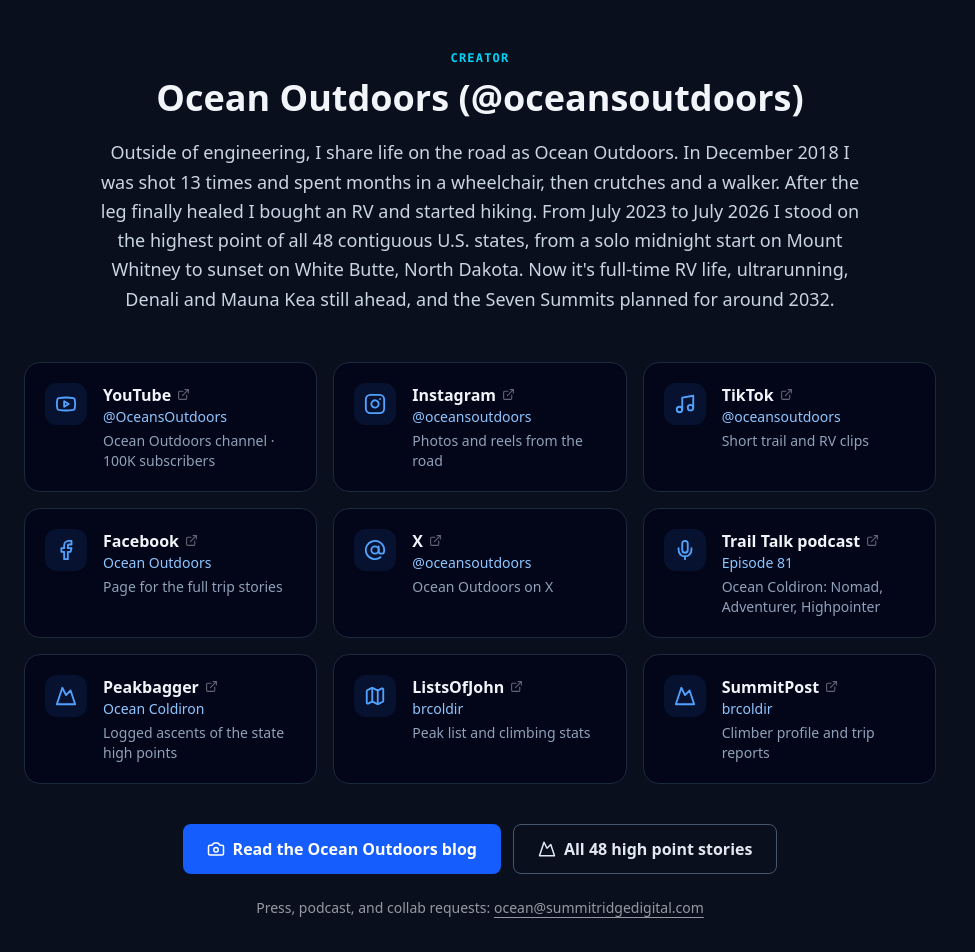
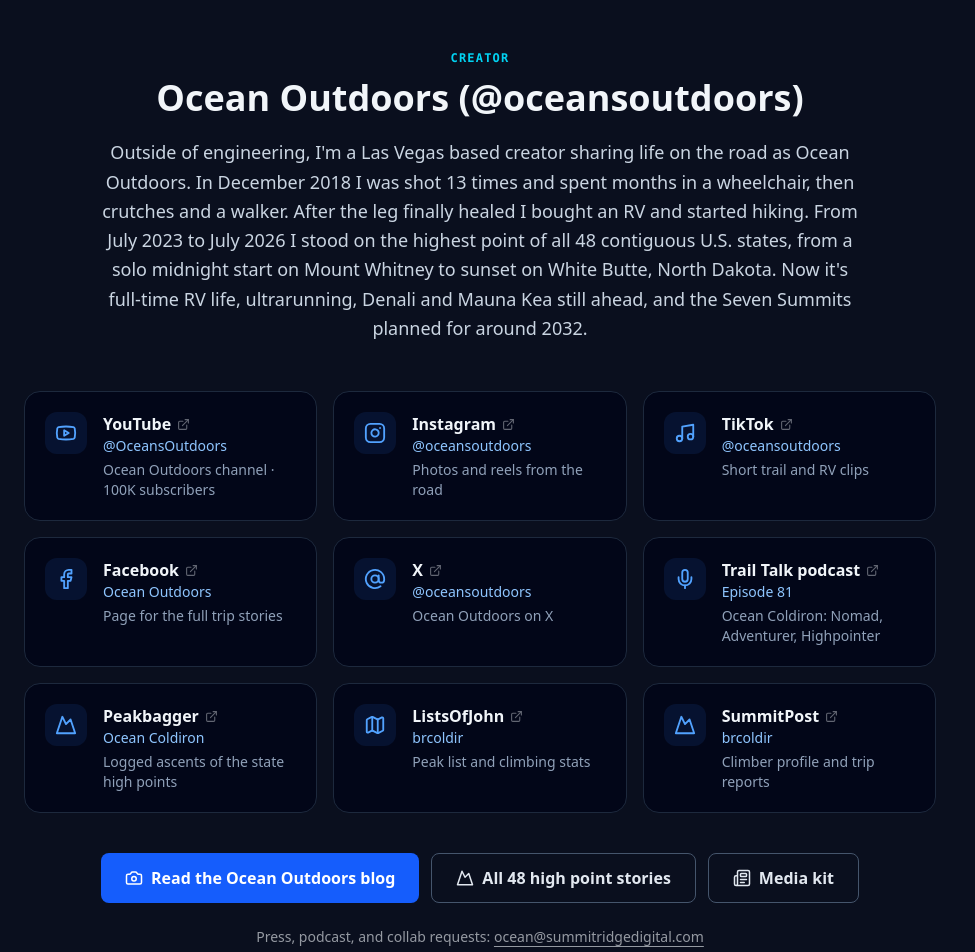
Before and after one commit to brcoldir/ocean-portfolio, a React (Vite) app in the folder frontend/: page / in a window 1280 px wide. Shown: the part 8600-9552 px from the top of the page, without its empty margins (0-975 px from the left). Built offline with nearby package versions, Linux system fonts and the light colour scheme.

Commit message:
Creator section: Las Vegas based, media kit button live; Person homeLocation Las Vegas, NV; chatbot home base

```diff
--- a/frontend/scripts/schema.mjs
+++ b/frontend/scripts/schema.mjs
@@ -49,6 +49,11 @@ export function graphFor(route, dateModified) {
       height: 640,
       caption: 'Ocean Coldiron',
     },
+    homeLocation: {
+      '@type': 'Place',
+      name: 'Las Vegas, Nevada',
+      address: { '@type': 'PostalAddress', addressLocality: 'Las Vegas', addressRegion: 'NV', addressCountry: 'US' },
+    },
     jobTitle: 'Senior Sustaining and Forward Deployed Engineer',
     description:
       'Ocean Coldiron is an AI engineer at Abacus Insights, a state highpointer who has completed all 48 contiguous U.S. state high points, a full-time RV traveler, and the creator of the Ocean Outdoors YouTube channel.',
--- a/frontend/src/App.tsx
+++ b/frontend/src/App.tsx
@@ -6,7 +6,7 @@ import PageLayout from './components/PageLayout'
 import headshot from './images/Headshot.jpg'
 const RESUME_URL = '/resume.pdf'
 // Flip to true once https://oceancoldiron.com/oceansoutdoors/media-kit/ returns 200.
-const MEDIA_KIT_LIVE = false
+const MEDIA_KIT_LIVE = true
 const EMAIL = 'brcoldir@gmail.com'
 const PHONE_TEL = 'tel:+15748065895'
 const PHONE_DISPLAY = '(574) 806-5895'
@@ -740,7 +740,7 @@ const App = () => {
             <div className={`text-xs font-bold uppercase tracking-widest mb-3 ${mode === 'dev' ? 'text-cyan-400 font-mono' : 'text-orange-600'}`}>Creator</div>
             <h2 className={`text-3xl md:text-4xl font-bold mb-5 ${mode === 'dev' ? 'font-sans' : 'font-serif'}`}>Ocean Outdoors (@oceansoutdoors)</h2>
             <p className={`text-lg leading-relaxed ${mode === 'dev' ? 'text-slate-300' : 'text-stone-700'}`}>
-              Outside of engineering, I share life on the road as Ocean Outdoors. In December 2018 I was shot 13 times and spent months in a wheelchair, then crutches and a walker. After the leg finally healed I bought an RV and started hiking. From July 2023 to July 2026 I stood on the highest point of all 48 contiguous U.S. states, from a solo midnight start on Mount Whitney to sunset on White Butte, North Dakota. Now it's full-time RV life, ultrarunning, Denali and Mauna Kea still ahead, and the Seven Summits planned for around 2032.
+              Outside of engineering, I'm a Las Vegas based creator sharing life on the road as Ocean Outdoors. In December 2018 I was shot 13 times and spent months in a wheelchair, then crutches and a walker. After the leg finally healed I bought an RV and started hiking. From July 2023 to July 2026 I stood on the highest point of all 48 contiguous U.S. states, from a solo midnight start on Mount Whitney to sunset on White Butte, North Dakota. Now it's full-time RV life, ultrarunning, Denali and Mauna Kea still ahead, and the Seven Summits planned for around 2032.
             </p>
           </div>
           <div className="grid sm:grid-cols-2 lg:grid-cols-3 gap-4">
```
Also changed, not shown: 1 other file (tests, documents, lock files or other folders).
